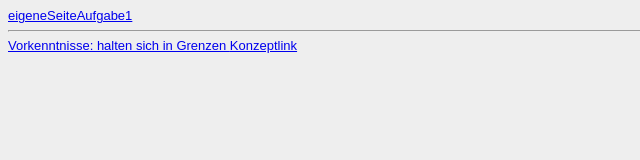
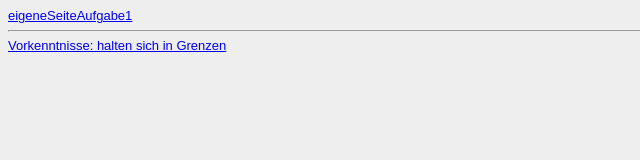
Before and after one commit to beliema/beliema.github.io, a plain HTML site: page steckbrief/steckbrief.htm in a window 1280 px wide. Shown: the full height of the page, 0-640 px from the left. Drawn offline with Linux system fonts and the light colour scheme.

Commit message:
richtig glaube jetzt

```diff
--- a/steckbrief/steckbrief.htm
+++ b/steckbrief/steckbrief.htm
@@ -8,7 +8,6 @@
 <hr>
 Vorkenntnisse: halten sich in Grenzen
 
-<a href="https://beliema.github.io/Aufgabe1/KonzeptAufgabe1.JPG" target="_blank">Konzeptlink</
 
 
 <!-- Bitte keine Änderung in der folgenden Zeile vornehmen -->
```
